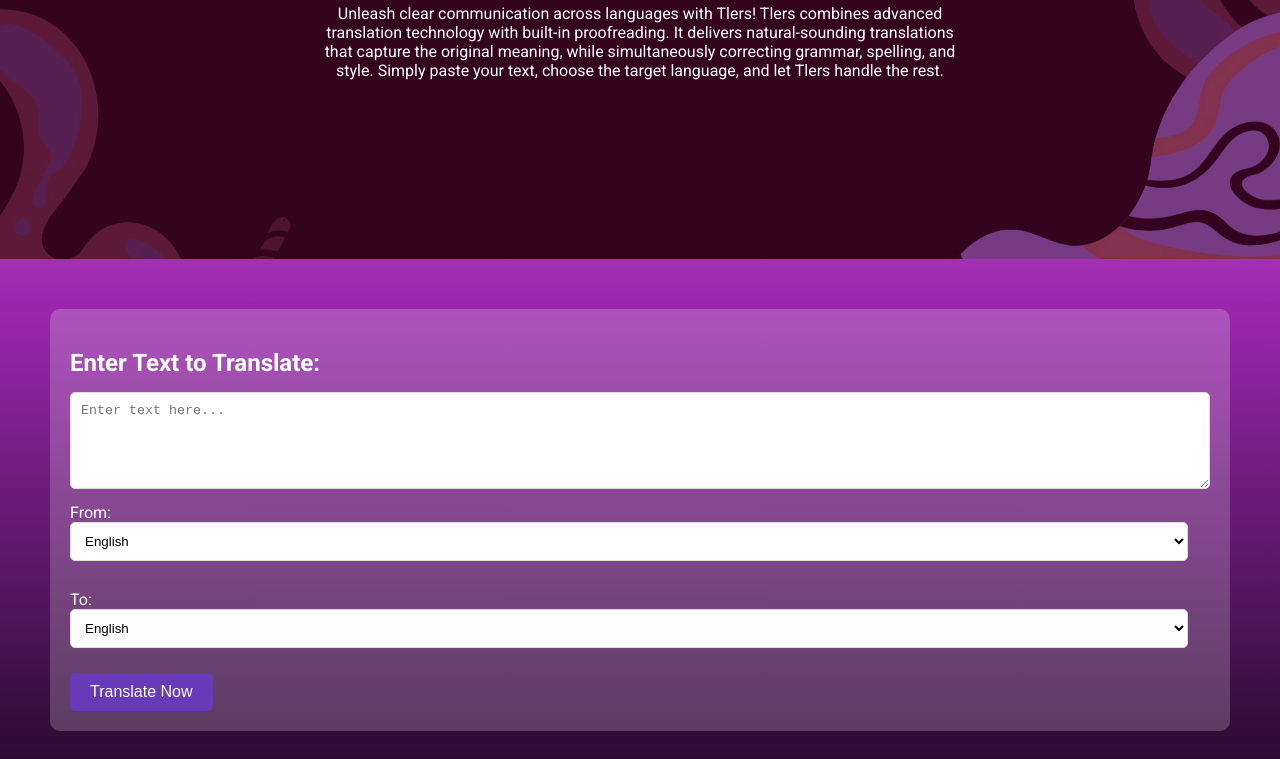
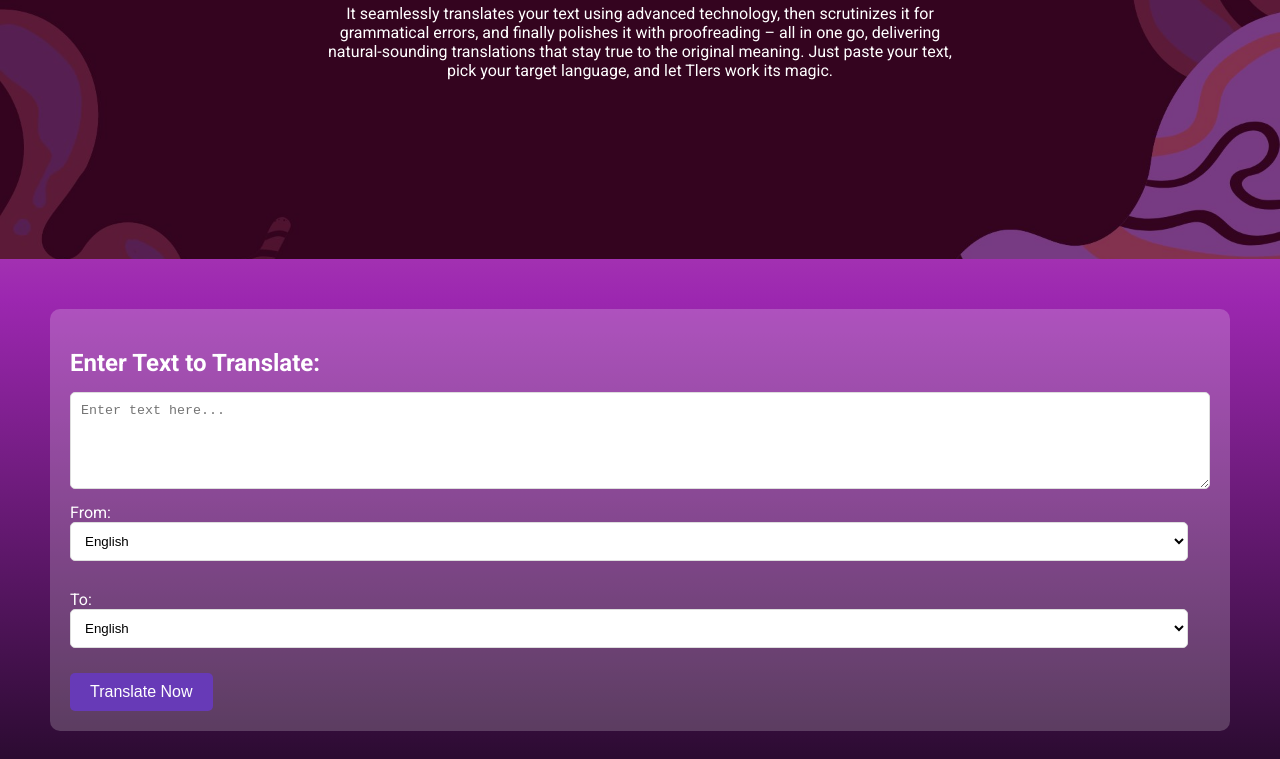
Before and after one commit to farheenimam/Tlers, a plain HTML site: page index.html in a window 1280 px wide. Shown: the part 341-1100 px from the top of the page. Drawn offline with nearby package versions, Linux system fonts and the light colour scheme.

Commit message:
Update index.html

```diff
--- a/index.html
+++ b/index.html
@@ -12,9 +12,8 @@
   <header class="parallax-header">
     <div class="intro">
       <h1>Break Language Barriers with Tlers</h1>
-      <p>Unleash clear communication across languages with Tlers!
-      Tlers combines advanced translation technology with built-in proofreading. It delivers natural-sounding translations that capture the original meaning, while simultaneously correcting grammar, spelling, and style.
-          Simply paste your text, choose the target language, and let Tlers handle the rest. </p>
+      <p>It seamlessly translates your text using advanced technology, then scrutinizes it for grammatical errors, and finally polishes it with proofreading – all in one go,
+        delivering natural-sounding translations that stay true to the original meaning. Just paste your text, pick your target language, and let Tlers work its magic. </p>
     </div>
     <img src="image/logo.png" alt="Tlers" class="logo">
     <div class="overlay"></div>
```
